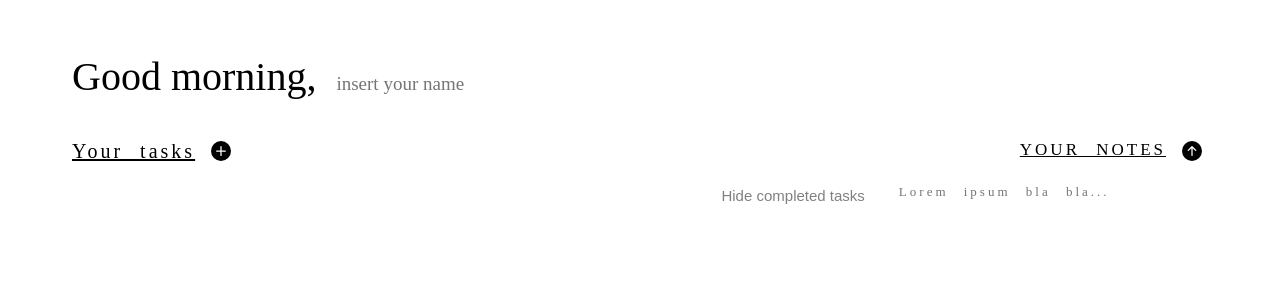
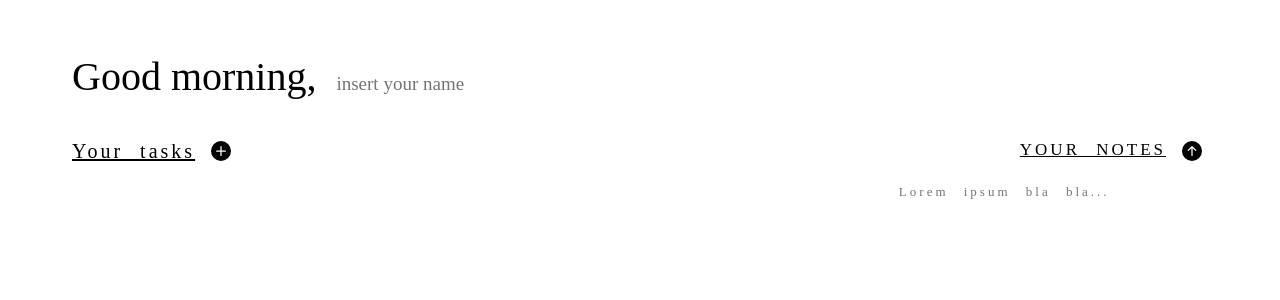
Before and after one commit to dnlchr/ProgettoTirocinioReply, a React (Create React App) app: page / in a window 1280 px wide. Shown: the top 300 px of the page. Built offline with nearby package versions, Linux system fonts and the light colour scheme.

Commit message:
fix in modo che non si veda il bottone hide/show completed task a meno che non siano presente effettivamente dei task completati

```diff
--- a/src/components/TaskList.tsx
+++ b/src/components/TaskList.tsx
@@ -193,11 +193,13 @@ const TaskList = (props: Props): JSX.Element => {
                   />
                 ))}
               </TaskListWrapper>
-              <ButtonWrapper>
-                <BottoneTask onClick={taskButtonHandler}>
-                  {taskText}
-                </BottoneTask>
-              </ButtonWrapper>
+              {taskLists.tasksCompleted && taskLists.tasksCompleted.length > 0 && (
+                <ButtonWrapper>
+                  <BottoneTask onClick={taskButtonHandler}>
+                    {taskText}
+                  </BottoneTask>
+                </ButtonWrapper>
+              )}
               {showList && (
                 <TaskListWrapper>
                   {taskLists.tasksCompleted.map((_: TaskInterface) => (
```
